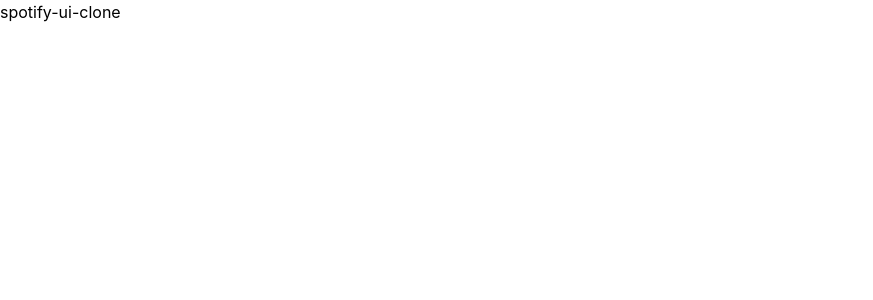
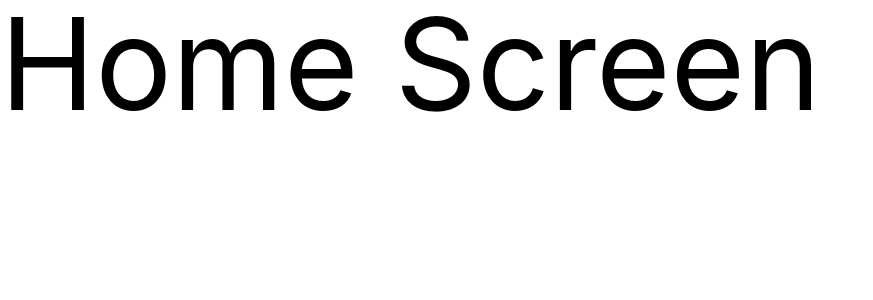
Before and after one commit to muhittinpalamutcu/spotify-ui-clone, a React (Create React App) app: page / in a window 1280 px wide. Shown: the top 300 px of the page, without its empty margins (0-873 px from the left). Built offline with nearby package versions, Linux system fonts and the light colour scheme.

Commit message:
Routing and screens

```diff
--- a/package.json
+++ b/package.json
@@ -9,6 +9,7 @@
     "@testing-library/user-event": "^12.8.3",
     "react": "^17.0.2",
     "react-dom": "^17.0.2",
+    "react-router-dom": "^5.2.0",
     "react-scripts": "4.0.3",
     "web-vitals": "^1.1.2"
   },
--- a/src/App.js
+++ b/src/App.js
@@ -1,8 +1,24 @@
-import logo from "./logo.svg";
 import "./App.css";
+import {
+  BrowserRouter as Router,
+  Route,
+  Switch,
+  Redirect,
+} from "react-router-dom";
+import HomeScreen from "./Screens/HomeScreen";
+import SearchScreen from "./Screens/SearchScreen";
 
-function App() {
-  return <div className="">spotify-ui-clone</div>;
-}
+const App = () => {
+  return (
+    <Router>
+      <Switch>
+        <Route path="/" component={HomeScreen} exact />
+        <Route path="/search" component={SearchScreen} />
+        <Route path="/library" />
+        <Route path="/playlist/:listname" />
+      </Switch>
+    </Router>
+  );
+};
 
 export default App;
--- /dev/null
+++ b/src/Screens/HomeScreen.jsx
@@ -0,0 +1,7 @@
+import React from "react";
+
+const Home = () => {
+  return <div className="text-9xl">Home Screen</div>;
+};
+
+export default Home;
--- /dev/null
+++ b/src/Screens/SearchScreen.jsx
@@ -0,0 +1,7 @@
+import React from "react";
+
+const SearchScreen = () => {
+  return <div>SearchScreen</div>;
+};
+
+export default SearchScreen;
```
Also changed, not shown: src/Components/ActivityBar.jsx (added), src/Components/Header.jsx (added), src/Components/Player.jsx (added), src/Components/Sidebar.jsx (added), src/Screens/LibraryScreen.jsx (added), src/Screens/PlayListScren.jsx (added), 1 other file (tests, documents, lock files or other folders).
